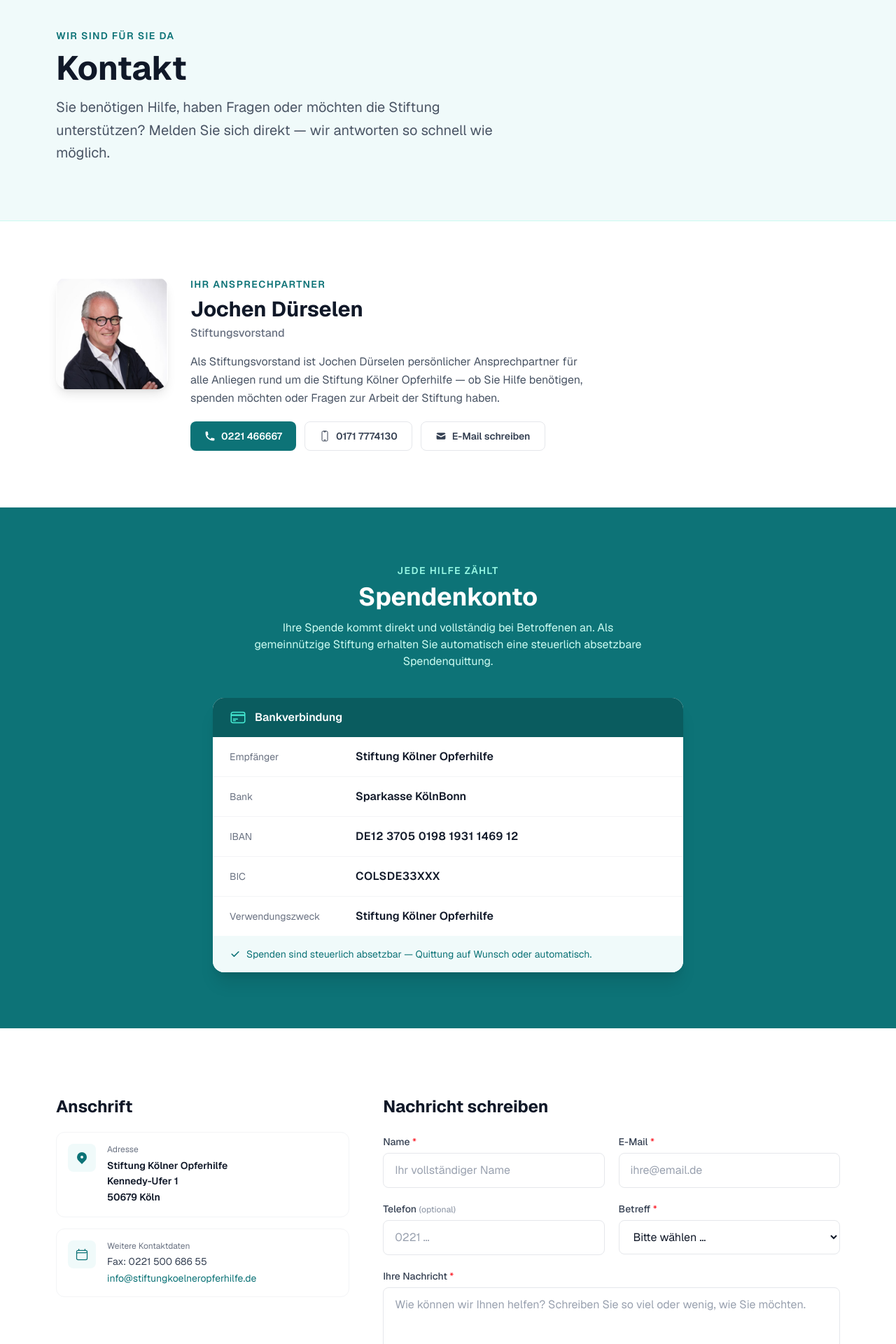
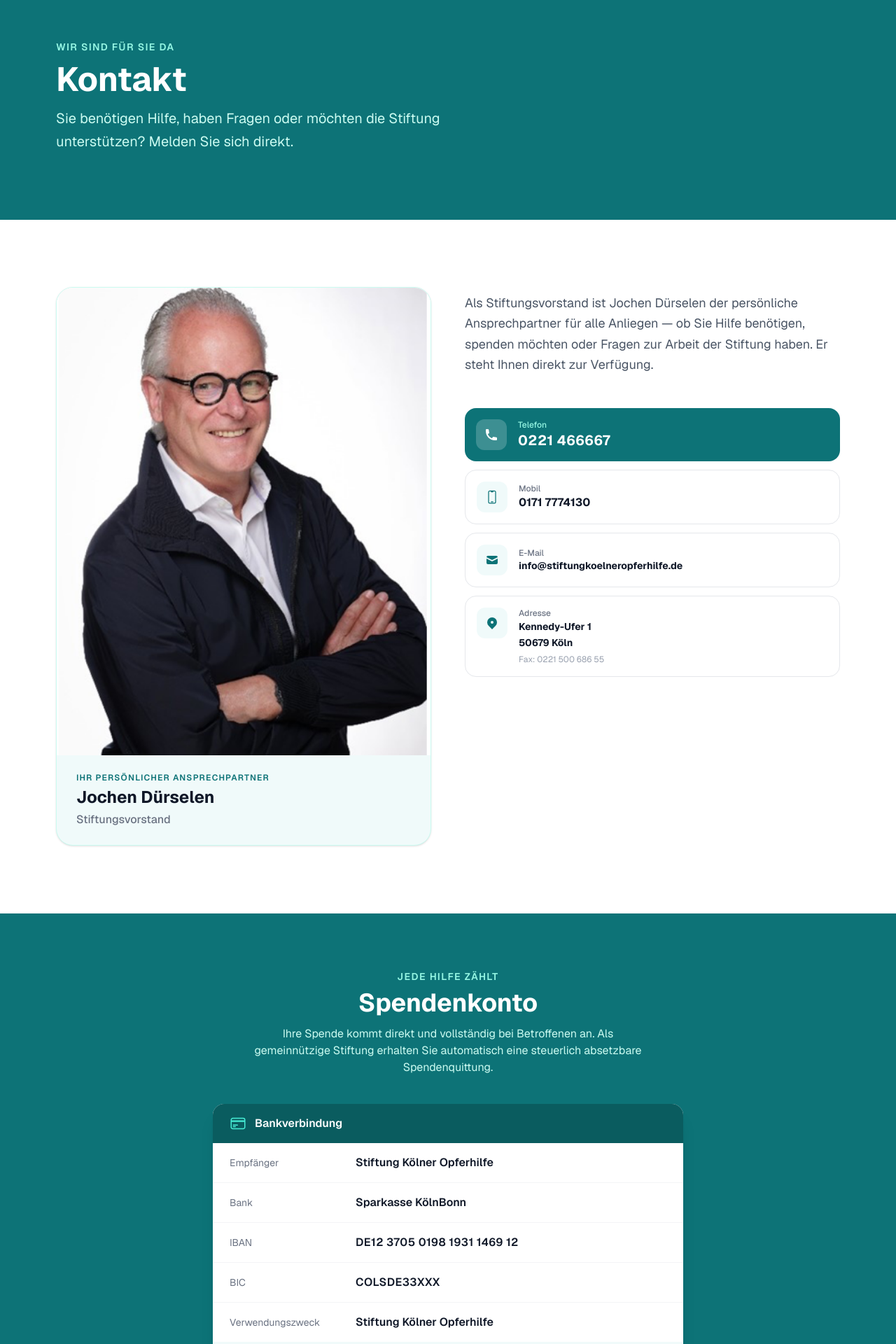
Before and after one commit to Cassiexoxo92/stiftung-koelner-opferhilfe, a Next.js app: page /kontakt in a window 1280 px wide. Shown: the part 160-2080 px from the top of the page at 70% size. Built offline with nearby package versions, Linux system fonts and the light colour scheme.

Commit message:
feat: Kontaktseite überarbeitet, Foto von Jochen Dürselen groß eingebettet

```diff
--- a/src/app/kontakt/page.tsx
+++ b/src/app/kontakt/page.tsx
@@ -12,88 +12,129 @@
   return (
     <>
       {/* Hero */}
-      <section className="bg-[#f0fafa] border-b border-teal-100 py-14 sm:py-20">
+      <section className="bg-[#0d7377] text-white py-16 sm:py-24">
         <div className="max-w-6xl mx-auto px-4">
-          <p className="text-[#0d7377] font-semibold text-sm uppercase tracking-widest mb-3">
+          <p className="text-teal-200 font-semibold text-sm uppercase tracking-widest mb-3">
             Wir sind für Sie da
           </p>
-          <h1 className="text-4xl sm:text-5xl font-bold text-gray-900 mb-4">
-            Kontakt
-          </h1>
-          <p className="text-xl text-gray-600 max-w-2xl leading-relaxed">
+          <h1 className="text-4xl sm:text-5xl font-bold mb-4">Kontakt</h1>
+          <p className="text-teal-100 text-xl max-w-2xl leading-relaxed">
             Sie benötigen Hilfe, haben Fragen oder möchten die Stiftung
-            unterstützen? Melden Sie sich direkt — wir antworten so schnell
-            wie möglich.
+            unterstützen? Melden Sie sich direkt.
           </p>
         </div>
       </section>
 
-      {/* Vorstand */}
-      <section className="py-16 sm:py-20 border-b border-gray-100" aria-labelledby="vorstand-kontakt-heading">
+      {/* Vorstand + Kontaktdaten */}
+      <section className="py-16 sm:py-24 bg-white border-b border-gray-100" aria-labelledby="vorstand-heading">
         <div className="max-w-6xl mx-auto px-4">
-          <div className="flex flex-col sm:flex-row items-center sm:items-start gap-8 max-w-3xl">
-            {/* Foto */}
-            <div className="shrink-0">
+          <div className="grid lg:grid-cols-2 gap-12 items-start">
+
+            {/* Foto-Karte */}
+            <div className="bg-[#f0fafa] rounded-3xl overflow-hidden border border-teal-100 shadow-sm">
+              <div className="relative w-full aspect-[4/5] bg-white">
                 <Image
                   src="/jochen-duerselen.png"
-                alt="Jochen Dürselen, Stiftungsvorstand"
-                width={160}
-                height={160}
-                className="w-32 h-32 sm:w-40 sm:h-40 rounded-2xl object-cover object-top shadow-lg"
+                  alt="Jochen Dürselen, Stiftungsvorstand der Stiftung Kölner Opferhilfe"
+                  fill
+                  className="object-cover object-center"
                   priority
+                  sizes="(max-width: 1024px) 100vw, 50vw"
                 />
               </div>
-            {/* Text */}
-            <div>
-              <p className="text-[#0d7377] font-semibold text-sm uppercase tracking-widest mb-2">
-                Ihr Ansprechpartner
+              <div className="px-7 py-6">
+                <p className="text-xs text-[#0d7377] font-semibold uppercase tracking-widest mb-1">
+                  Ihr persönlicher Ansprechpartner
                 </p>
-              <h2 id="vorstand-kontakt-heading" className="text-3xl font-bold text-gray-900 mb-1">
+                <h2 id="vorstand-heading" className="text-2xl font-bold text-gray-900">
                   Jochen Dürselen
                 </h2>
-              <p className="text-gray-500 font-medium mb-4">Stiftungsvorstand</p>
-              <p className="text-gray-600 leading-relaxed mb-5">
-                Als Stiftungsvorstand ist Jochen Dürselen persönlicher Ansprechpartner
-                für alle Anliegen rund um die Stiftung Kölner Opferhilfe — ob Sie
-                Hilfe benötigen, spenden möchten oder Fragen zur Arbeit der Stiftung
-                haben.
+                <p className="text-gray-500 font-medium mt-1">Stiftungsvorstand</p>
+              </div>
+            </div>
+
+            {/* Kontaktinfo + Text */}
+            <div className="flex flex-col gap-6 pt-2">
+              <div>
+                <p className="text-gray-600 leading-relaxed text-lg mb-6">
+                  Als Stiftungsvorstand ist Jochen Dürselen der persönliche
+                  Ansprechpartner für alle Anliegen — ob Sie Hilfe benötigen,
+                  spenden möchten oder Fragen zur Arbeit der Stiftung haben.
+                  Er steht Ihnen direkt zur Verfügung.
                 </p>
-              <div className="flex flex-col sm:flex-row gap-3">
+              </div>
+
+              {/* Kontaktmittel */}
+              <div className="space-y-3">
                 <a
                   href="tel:+492214666670"
-                  className="inline-flex items-center gap-2 px-5 py-2.5 bg-[#0d7377] text-white font-semibold rounded-lg hover:bg-[#0a5c5f] transition-colors text-sm"
+                  className="flex items-center gap-4 p-4 bg-[#0d7377] text-white rounded-2xl hover:bg-[#0a5c5f] transition-colors"
                 >
-                  <svg className="w-4 h-4" fill="currentColor" viewBox="0 0 20 20" aria-hidden="true">
+                  <div className="w-11 h-11 bg-white/20 rounded-xl flex items-center justify-center shrink-0">
+                    <svg className="w-5 h-5" fill="currentColor" viewBox="0 0 20 20" aria-hidden="true">
                       <path d="M2 3a1 1 0 011-1h2.153a1 1 0 01.986.836l.74 4.435a1 1 0 01-.54 1.06l-1.548.773a11.037 11.037 0 006.105 6.105l.774-1.548a1 1 0 011.059-.54l4.435.74a1 1 0 01.836.986V17a1 1 0 01-1 1h-2C7.82 18 2 12.18 2 5V3z" />
                     </svg>
-                  0221 466667
+                  </div>
+                  <div>
+                    <p className="text-teal-200 text-xs font-medium">Telefon</p>
+                    <p className="text-xl font-bold tracking-wide">0221 466667</p>
+                  </div>
                 </a>
+
                 <a
                   href="tel:+4917177741300"
-                  className="inline-flex items-center gap-2 px-5 py-2.5 border border-gray-200 text-gray-700 font-semibold rounded-lg hover:border-teal-300 hover:text-[#0d7377] transition-colors text-sm"
+                  className="flex items-center gap-4 p-4 bg-white border border-gray-200 rounded-2xl hover:border-teal-300 hover:bg-[#f0fafa] transition-colors"
                 >
-                  <svg className="w-4 h-4" fill="none" viewBox="0 0 24 24" stroke="currentColor" strokeWidth={1.5} aria-hidden="true">
+                  <div className="w-11 h-11 bg-[#f0fafa] text-[#0d7377] rounded-xl flex items-center justify-center shrink-0">
+                    <svg className="w-5 h-5" fill="none" viewBox="0 0 24 24" stroke="currentColor" strokeWidth={1.5} aria-hidden="true">
                       <path strokeLinecap="round" strokeLinejoin="round" d="M10.5 1.5H8.25A2.25 2.25 0 006 3.75v16.5a2.25 2.25 0 002.25 2.25h7.5A2.25 2.25 0 0018 20.25V3.75a2.25 2.25 0 00-2.25-2.25H13.5m-3 0V3h3V1.5m-3 0h3m-3 18.75h3" />
                     </svg>
-                  0171 7774130
+                  </div>
+                  <div>
+                    <p className="text-xs text-gray-500 font-medium">Mobil</p>
+                    <p className="font-bold text-gray-900">0171 7774130</p>
+                  </div>
                 </a>
+
                 <a
                   href="mailto:info@stiftungkoelneropferhilfe.de"
-                  className="inline-flex items-center gap-2 px-5 py-2.5 border border-gray-200 text-gray-700 font-semibold rounded-lg hover:border-teal-300 hover:text-[#0d7377] transition-colors text-sm"
+                  className="flex items-center gap-4 p-4 bg-white border border-gray-200 rounded-2xl hover:border-teal-300 hover:bg-[#f0fafa] transition-colors"
                 >
-                  <svg className="w-4 h-4" fill="currentColor" viewBox="0 0 20 20" aria-hidden="true">
+                  <div className="w-11 h-11 bg-[#f0fafa] text-[#0d7377] rounded-xl flex items-center justify-center shrink-0">
+                    <svg className="w-5 h-5" fill="currentColor" viewBox="0 0 20 20" aria-hidden="true">
                       <path d="M2.003 5.884L10 9.882l7.997-3.998A2 2 0 0016 4H4a2 2 0 00-1.997 1.884z" />
                       <path d="M18 8.118l-8 4-8-4V14a2 2 0 002 2h12a2 2 0 002-2V8.118z" />
                     </svg>
-                  E-Mail schreiben
+                  </div>
+                  <div>
+                    <p className="text-xs text-gray-500 font-medium">E-Mail</p>
+                    <p className="font-bold text-gray-900 text-sm">
+                      info@stiftungkoelneropferhilfe.de
+                    </p>
+                  </div>
                 </a>
+
+                <div className="flex items-start gap-4 p-4 bg-white border border-gray-200 rounded-2xl">
+                  <div className="w-11 h-11 bg-[#f0fafa] text-[#0d7377] rounded-xl flex items-center justify-center shrink-0">
+                    <svg className="w-5 h-5" fill="currentColor" viewBox="0 0 20 20" aria-hidden="true">
+                      <path fillRule="evenodd" d="M5.05 4.05a7 7 0 119.9 9.9L10 18.9l-4.95-4.95a7 7 0 010-9.9zM10 11a2 2 0 100-4 2 2 0 000 4z" clipRule="evenodd" />
+                    </svg>
+                  </div>
+                  <div>
+                    <p className="text-xs text-gray-500 font-medium">Adresse</p>
+                    <address className="not-italic font-bold text-gray-900 text-sm leading-relaxed">
+                      Kennedy-Ufer 1<br />50679 Köln
+                    </address>
+                    <p className="text-xs text-gray-400 mt-1">Fax: 0221 500 686 55</p>
+                  </div>
+                </div>
               </div>
             </div>
           </div>
         </div>
       </section>
 
-      {/* Spendenkonto — prominent */}
+      {/* Spendenkonto */}
       <section className="py-14 sm:py-20 bg-[#0d7377]" aria-labelledby="spende-heading">
         <div className="max-w-6xl mx-auto px-4">
           <div className="text-center text-white mb-10">
@@ -143,57 +184,19 @@
         </div>
       </section>
 
-      {/* Adresse + Formular */}
-      <section id="hilfe-formular" className="py-16 sm:py-24" aria-label="Kontaktbereich">
-        <div className="max-w-6xl mx-auto px-4">
-          <div className="grid lg:grid-cols-5 gap-12">
-            {/* Adresse */}
-            <div className="lg:col-span-2 space-y-4">
-              <h2 className="text-2xl font-bold text-gray-900 mb-5">
-                Anschrift
-              </h2>
-              <div className="flex items-start gap-4 p-4 bg-white border border-gray-100 rounded-xl">
-                <div className="w-10 h-10 bg-[#f0fafa] text-[#0d7377] rounded-lg flex items-center justify-center shrink-0">
-                  <svg className="w-5 h-5" fill="currentColor" viewBox="0 0 20 20" aria-hidden="true">
-                    <path fillRule="evenodd" d="M5.05 4.05a7 7 0 119.9 9.9L10 18.9l-4.95-4.95a7 7 0 010-9.9zM10 11a2 2 0 100-4 2 2 0 000 4z" clipRule="evenodd" />
-                  </svg>
-                </div>
-                <div>
-                  <p className="text-xs text-gray-500 mb-1">Adresse</p>
-                  <address className="not-italic font-semibold text-gray-900 text-sm leading-relaxed">
-                    Stiftung Kölner Opferhilfe<br />
-                    Kennedy-Ufer 1<br />
-                    50679 Köln
-                  </address>
-                </div>
-              </div>
-
-              <div className="flex items-start gap-4 p-4 bg-white border border-gray-100 rounded-xl">
-                <div className="w-10 h-10 bg-[#f0fafa] text-[#0d7377] rounded-lg flex items-center justify-center shrink-0">
-                  <svg className="w-5 h-5" fill="none" viewBox="0 0 24 24" stroke="currentColor" strokeWidth={1.5} aria-hidden="true">
-                    <path strokeLinecap="round" strokeLinejoin="round" d="M6.75 3v2.25M17.25 3v2.25M3 18.75V7.5a2.25 2.25 0 012.25-2.25h13.5A2.25 2.25 0 0121 7.5v11.25m-18 0A2.25 2.25 0 005.25 21h13.5A2.25 2.25 0 0021 18.75m-18 0v-7.5A2.25 2.25 0 015.25 9h13.5A2.25 2.25 0 0121 9v7.5" />
-                  </svg>
-                </div>
-                <div>
-                  <p className="text-xs text-gray-500 mb-1">Weitere Kontaktdaten</p>
-                  <p className="text-sm text-gray-700">Fax: 0221 500 686 55</p>
-                  <p className="text-sm text-gray-700 mt-1">
-                    <a href="mailto:info@stiftungkoelneropferhilfe.de" className="text-[#0d7377] hover:underline break-all">
-                      info@stiftungkoelneropferhilfe.de
-                    </a>
+      {/* Formular */}
+      <section id="hilfe-formular" className="py-16 sm:py-24" aria-label="Kontaktformular">
+        <div className="max-w-4xl mx-auto px-4">
+          <div className="text-center mb-10">
+            <p className="text-[#0d7377] font-semibold text-sm uppercase tracking-widest mb-3">
+              Direkt schreiben
+            </p>
+            <h2 className="text-3xl font-bold text-gray-900">Nachricht senden</h2>
+            <p className="text-gray-500 mt-2">
+              Wir antworten so schnell wie möglich — in der Regel innerhalb von 24 Stunden.
             </p>
           </div>
-              </div>
-            </div>
-
-            {/* Formular */}
-            <div className="lg:col-span-3">
-              <h2 className="text-2xl font-bold text-gray-900 mb-6">
-                Nachricht schreiben
-              </h2>
           <ContactForm />
-            </div>
-          </div>
         </div>
       </section>
     </>
```
Lines whose indentation alone changed are shown as unchanged.
